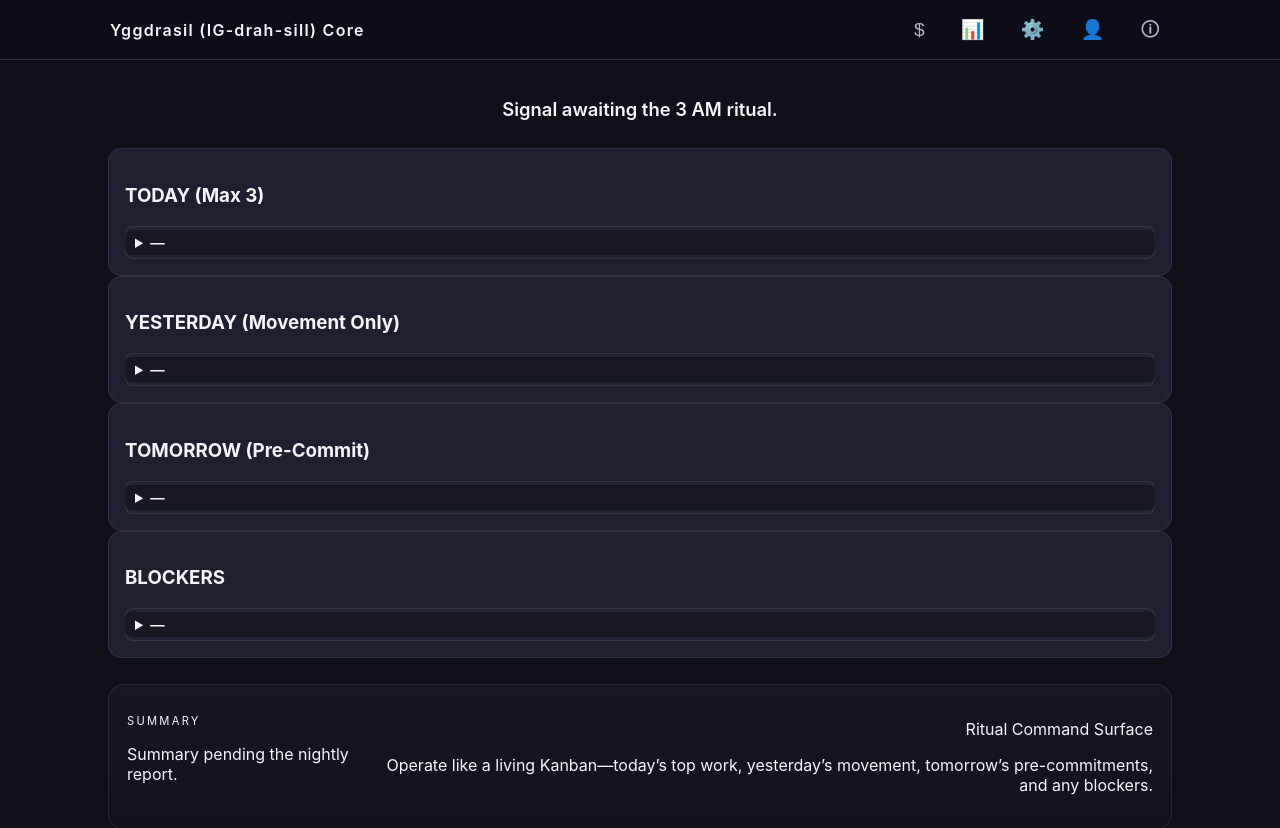
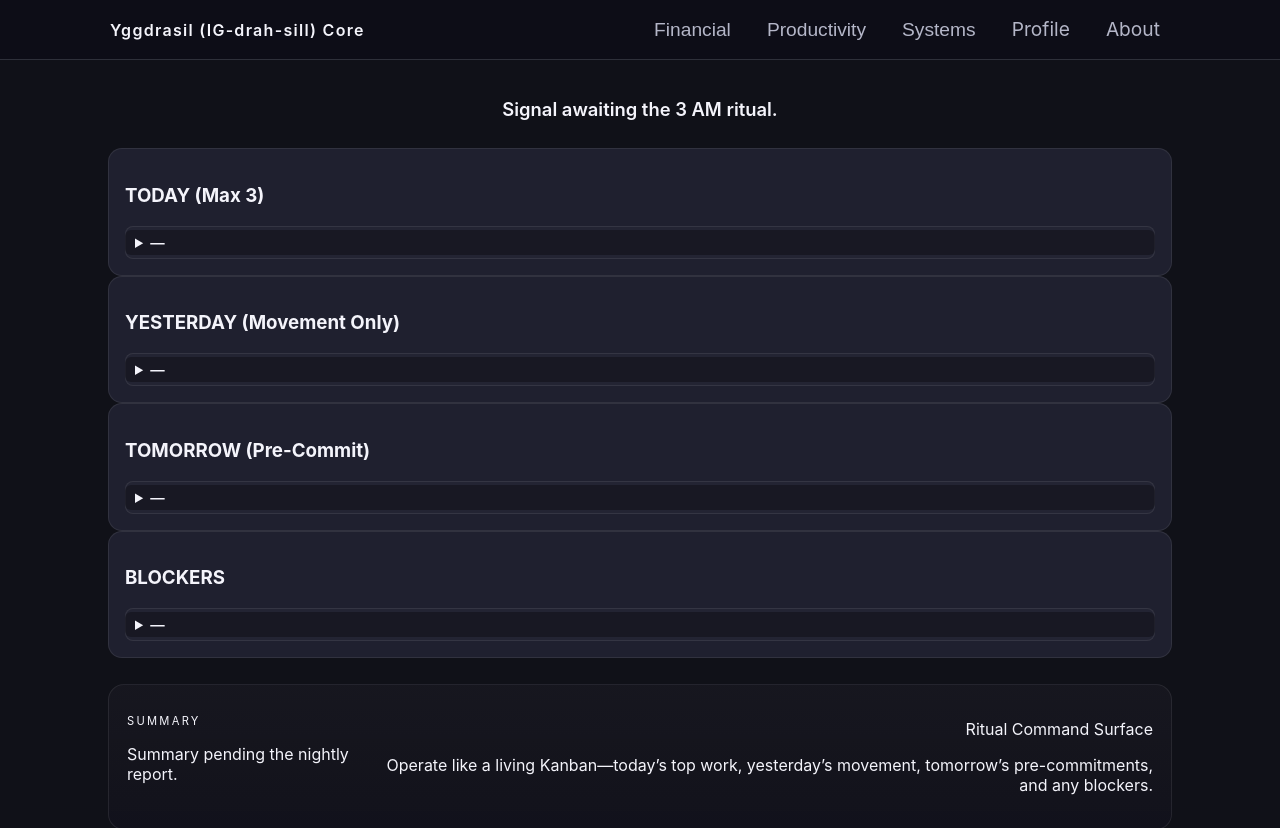
Before and after one commit to nslatter-vcode/OC_Recovery, a Next.js app in the folder dashboard/: page / in a window 1280 px wide. Shown: the top 828 px of the page. Built offline with nearby package versions, Linux system fonts and the light colour scheme.

Commit message:
Text-only navigation

```diff
--- a/dashboard/src/app/layout.tsx
+++ b/dashboard/src/app/layout.tsx
@@ -9,7 +9,6 @@ export const metadata: Metadata = {
 
 const navGroups = [
   {
-    icon: "$",
     label: "Financial",
     items: [
       { label: "Spend", href: "/spend" },
@@ -17,7 +16,6 @@ const navGroups = [
     ],
   },
   {
-    icon: "📊",
     label: "Productivity",
     items: [
       { label: "Projects", href: "/productivity" },
@@ -25,7 +23,6 @@ const navGroups = [
     ],
   },
   {
-    icon: "⚙️",
     label: "Systems",
     items: [
       { label: "Automation", href: "/automation" },
@@ -56,7 +53,7 @@ export default function RootLayout({
                   key={group.label}
                 >
                   <button className="nav-link" type="button" aria-label={group.label}>
-                    <span aria-hidden="true">{group.icon}</span>
+                    {group.label}
                   </button>
                   <div className="nav-menu">
                     {group.items.map((item) => (
@@ -68,13 +65,13 @@ export default function RootLayout({
                 </div>
               ))}
               <div className="nav-item">
-                <Link className="nav-link" href="/profile" aria-label="Profile">
-                  <span aria-hidden="true">👤</span>
+                <Link className="nav-link" href="/profile">
+                  Profile
                 </Link>
               </div>
               <div className="nav-item">
-                <Link className="nav-link" href="/about" aria-label="About">
-                  <span aria-hidden="true">🛈</span>
+                <Link className="nav-link" href="/about">
+                  About
                 </Link>
               </div>
             </nav>
```
